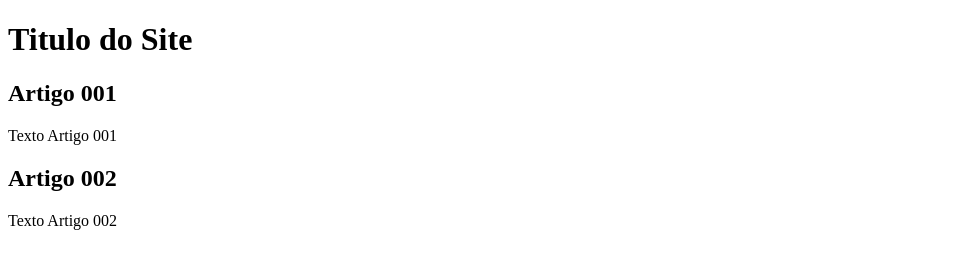
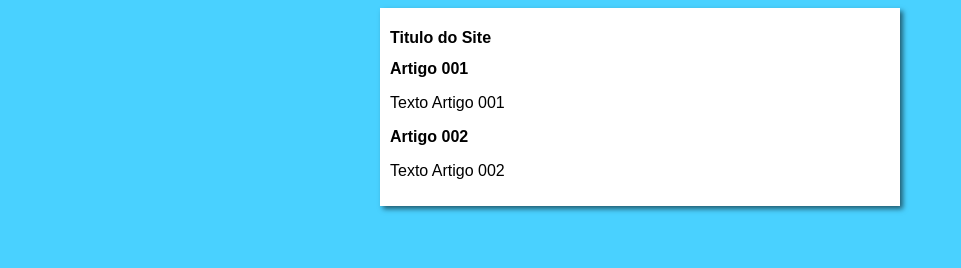
Before and after one commit to LuuismIguell/Projeto-site2, a plain HTML site: page index.html in a window 1280 px wide. Shown: the whole page, without its empty margins (0-961 px from the left). Drawn offline with Linux system fonts and the light colour scheme.

Commit message:
iniciei o design

```diff
--- /dev/null
+++ b/estilos/style.css
@@ -0,0 +1,16 @@
+*{
+    font-family: Arial, Helvetica, sans-serif;
+    font-size: 16px;
+}
+
+body{
+    background-color: rgba(0, 191, 255, 0.712);
+}
+
+main{
+    background-color: white;
+    width: 500px;
+    margin: auto;
+    padding: 10px;
+    box-shadow: 3px 3px 5px rgba(0, 0, 0, 0.548);
+}
--- a/index.html
+++ b/index.html
@@ -4,6 +4,7 @@
     <meta charset="UTF-8">
     <meta name="viewport" content="width=device-width, initial-scale=1.0">
     <title>Titulo do Site</title>
+    <link rel="stylesheet" href="estilos/style.css">
 </head>
 <body>
     <main>
```
